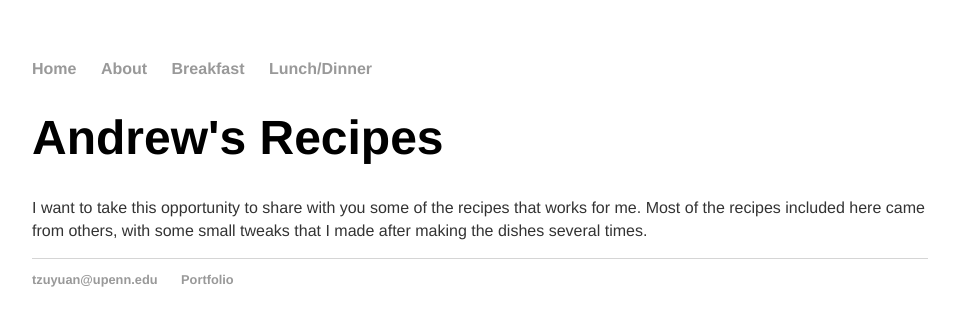
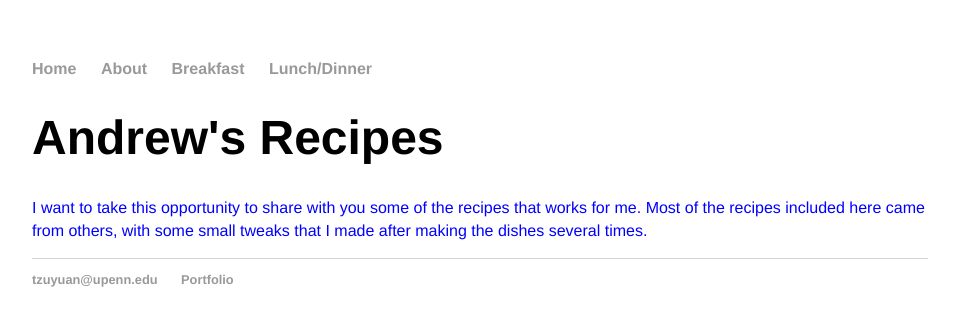
Before and after one commit to tzuyuanw/tzuyuanw.github.io, a Jekyll site: the page recipes/index.html, which Jekyll copies as it is, in a window 1280 px wide. Shown: the top 326 px of the page, without its empty margins (160-1119 px from the left). Built offline with Jekyll 4.4.1, drawn with Linux system fonts in a browser that asks for light colours.

Commit message:
Update index.html

```diff
--- a/recipes/index.html
+++ b/recipes/index.html
@@ -18,7 +18,7 @@
 
 				<h1>Andrew's Recipes</h1>
 	<div class="blurb">
-   		<p>I want to take this opportunity to share with you some of the recipes that works for me.
+   		<p style="color:blue;">I want to take this opportunity to share with you some of the recipes that works for me.
 			Most of the recipes included here came from others, with some small tweaks that I made
 			after making the dishes several times.
 
```
